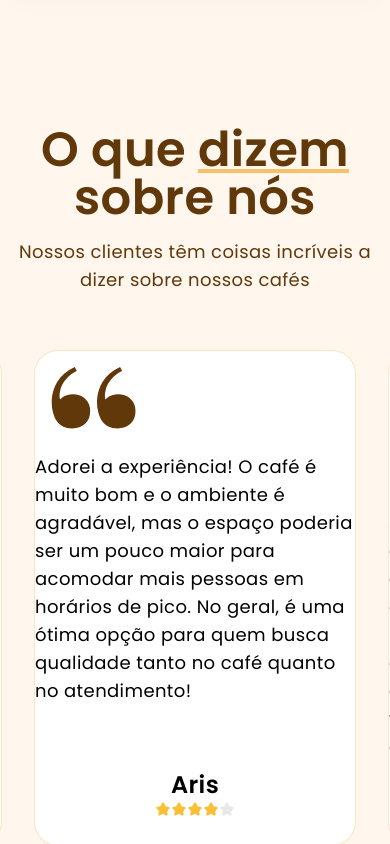
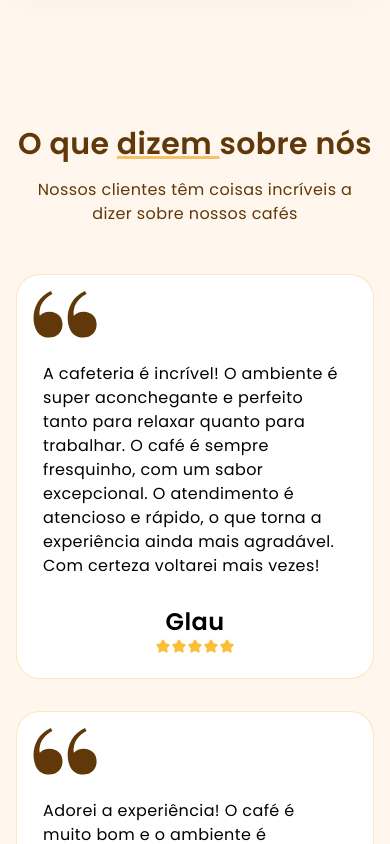
Before and after one commit to Gabriel-augt/gb-cafe, a Vue app: page / in a window 390 px wide. Shown: the part 8240-9084 px from the top of the page. Built offline with nearby package versions, Linux system fonts and the light colour scheme; a web font is replaced by a local one.

Commit message:
responsive feedbacks

```diff
--- a/src/components/feedback/Cards.vue
+++ b/src/components/feedback/Cards.vue
@@ -8,7 +8,8 @@ import ThirdCard from './ThirdCard.vue';
 
 <template>
 
-    <div class="flex flex-row items-center justify-center w-full gap-8 py-14">
+    <div class="flex flex-row items-center justify-center w-full gap-8 py-12
+    px-4 flex-wrap max-[365px]:px-0">
 
         <FirstCard />
 
--- a/src/components/feedback/FeedbackHeader.vue
+++ b/src/components/feedback/FeedbackHeader.vue
@@ -2,7 +2,7 @@
 
     <div class="flex flex-col items-center justify-center gap-4 text-center text-brown">
 
-        <h1 class="text-5xl font-semibold">
+        <h1 class="text-4xl font-semibold mx-4 max-[460px]:text-3xl">
 
             O que
 
@@ -16,7 +16,7 @@
 
         </h1>
 
-        <p class="text-lg">
+        <p class="text-lg mx-4 max-[623px]:text-base">
 
             Nossos clientes têm coisas incríveis a dizer sobre nossos cafés
 
--- a/src/components/feedback/FirstCard.vue
+++ b/src/components/feedback/FirstCard.vue
@@ -1,16 +1,18 @@
 <template>
 
-    <div class="w-[416px] h-[496px] bg-white rounded-3xl border border-yellow-350/40 font-poppins">
+    <div class="w-max h-max bg-white rounded-3xl border
+    border-yellow-350/40 font-poppins max-[460px]:w-full">
 
         <figure class="m-4">
 
-            <img src="/quotation-marks.svg" alt="Aspas">
+            <img class="max-[899px]:w-16" src="/quotation-marks.svg" alt="Aspas">
 
         </figure>
 
-        <div class="flex flex-col items-center justify-center my-6">
+        <div class="flex flex-col items-center justify-center my-6 mx-12">
 
-            <p class="text-lg w-80 h-72">
+            <p class="text-lg w-80 h-72 max-[395px]:px-2 max-[460px]:text-base
+            max-[899px]:h-max">
 
                 A cafeteria é incrível! O ambiente é super aconchegante e perfeito tanto para relaxar quanto para
                 trabalhar.
--- a/src/components/feedback/SecondCard.vue
+++ b/src/components/feedback/SecondCard.vue
@@ -1,16 +1,18 @@
 <template>
 
-    <div class="w-[416px] h-[496px] bg-white rounded-3xl border border-yellow-350/40 font-poppins">
+    <div class="w-max h-max bg-white rounded-3xl border
+    border-yellow-350/40 font-poppins max-[460px]:w-full">
 
         <figure class="m-4">
 
-            <img src="/quotation-marks.svg" alt="Aspas">
+            <img class="max-[899px]:w-16" src="/quotation-marks.svg" alt="Aspas">
 
         </figure>
 
-        <div class="flex flex-col items-center justify-center my-6">
+        <div class="flex flex-col items-center justify-center my-6 mx-12">
 
-            <p class="text-lg w-80 h-72">
+            <p class="text-lg w-80 h-72 max-[395px]:px-2 max-[460px]:text-base
+            max-[899px]:h-max">
 
                 Adorei a experiência! O café é muito bom e o ambiente é agradável,
                 mas o espaço poderia ser um pouco maior para acomodar mais pessoas em horários de pico.
--- a/src/components/feedback/ThirdCard.vue
+++ b/src/components/feedback/ThirdCard.vue
@@ -1,16 +1,18 @@
 <template>
 
-    <div class="w-[416px] h-[496px] bg-white rounded-3xl border border-yellow-350/40 font-poppins">
+    <div class="w-max h-max bg-white rounded-3xl border
+    border-yellow-350/40 font-poppins max-[460px]:w-full">
 
         <figure class="m-4">
 
-            <img src="/quotation-marks.svg" alt="Aspas">
+            <img class="max-[899px]:w-16" src="/quotation-marks.svg" alt="Aspas">
 
         </figure>
 
-        <div class="flex flex-col items-center justify-center my-6">
+        <div class="flex flex-col items-center justify-center my-6 mx-12">
 
-            <p class="text-lg w-80 h-72">
+            <p class="text-lg w-80 h-72 max-[395px]:px-2 max-[460px]:text-base
+            max-[899px]:h-max">
 
                 Simplesmente maravilhoso! Os baristas são muito profissionais e sabem preparar um café delicioso.
                 Além disso, o cardápio oferece uma variedade de opções de lanches e sobremesas para acompanhar o café.
```
